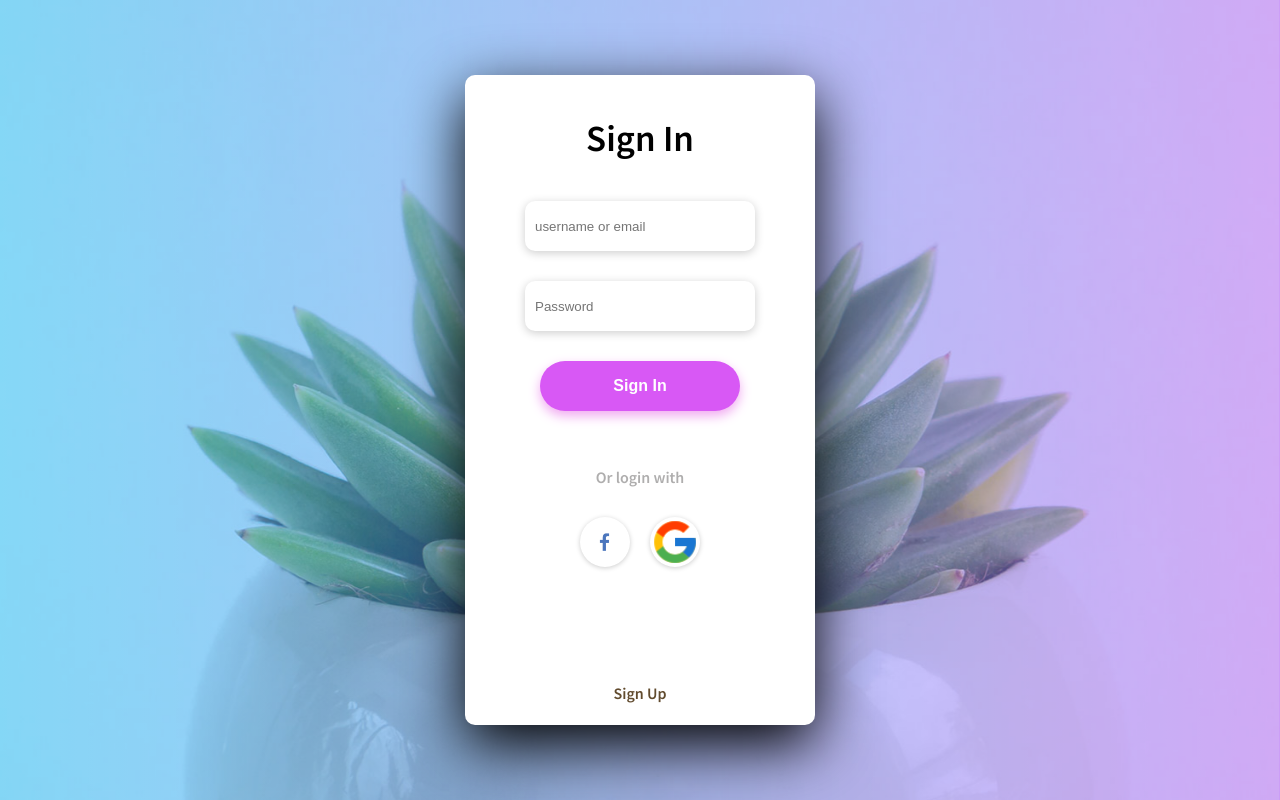
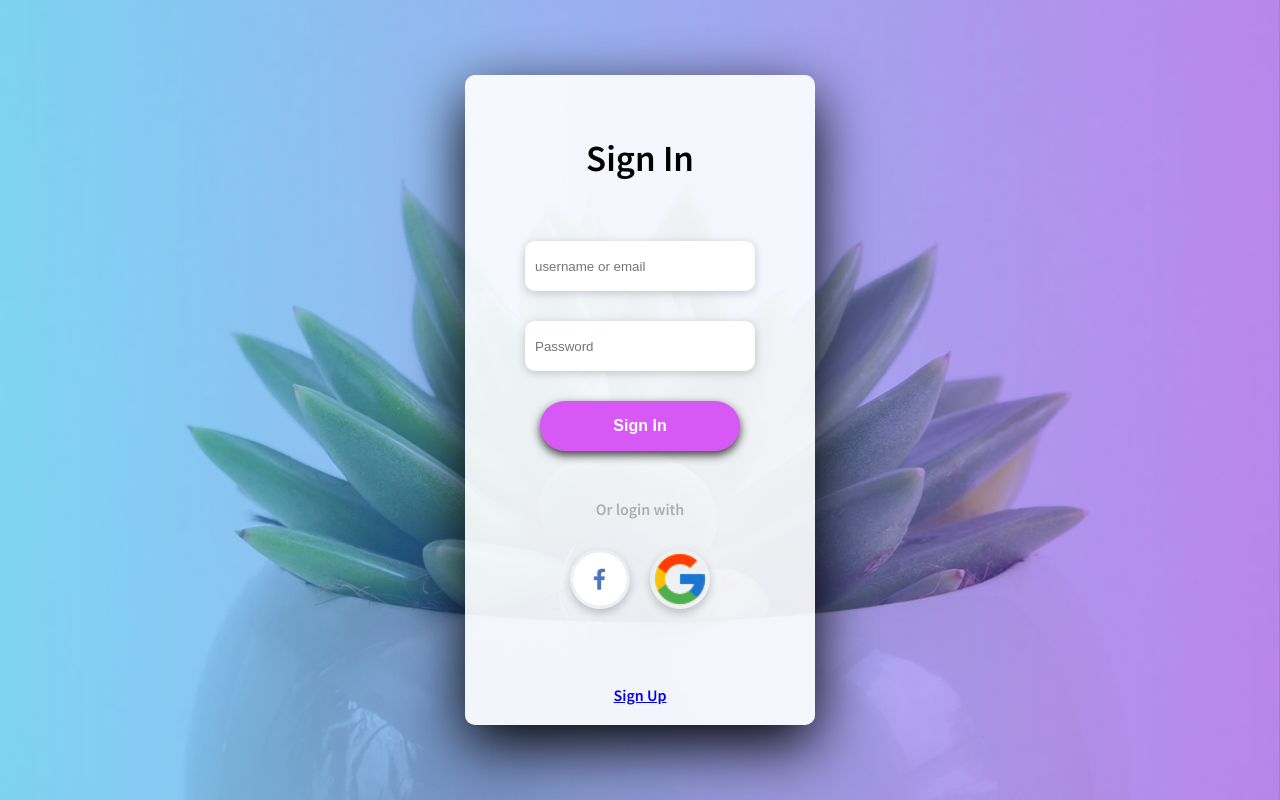
Before and after one commit to Mindenry/Login, a plain HTML site: page index.html in a window 1280 px wide. Drawn offline with Linux system fonts and the light colour scheme.

Commit message:
Update style.css

```diff
--- a/style.css
+++ b/style.css
@@ -13,7 +13,7 @@ body {
     min-height: 100vh;
     font-family: myFont, Helvetica, sans-serif;
     position: relative;
-    background: linear-gradient(to right, rgb(39, 197, 255), rgb(188, 108, 253)),
+    background: linear-gradient(to right, rgb(26, 190, 249), rgb(143, 36, 231)),
         url(./bg-01.jpg) no-repeat center center fixed;
     background-size: cover;
 }
@@ -34,7 +34,7 @@ body::before {
 .main {
     width: 350px;
     height: 650px;
-    background: rgb(255, 255, 255);
+    background: rgba(255, 255, 255, 0.903);
     overflow: hidden;
     border-radius: 10px;
     box-shadow: 0 20px 60px #000;
@@ -57,7 +57,7 @@ label {
     font-size: 2.3em;
     justify-content: center;
     display: flex;
-    margin: 40px;
+    margin: 60px;
     font-weight: bold;
     cursor: pointer;
     transition: .5s ease-in-out;
@@ -100,26 +100,21 @@ button:hover {
 }
 
 .signup  {
-    margin-top: 7rem;
+    margin-top: 4.5rem;
     color: rgb(97, 75, 46);
-}
-
-.signup a {
-    text-decoration: none;
-    color: rgb(97, 75, 46); /* สีของลิงก์ */
 }
 
 button {
     height: 50px;
     width: 200px;
     border-radius: 30px;
-    box-shadow: 0 5px 12px rgb(241, 169, 241);
+    box-shadow: 0 4px 10px rgb(57, 57, 57);
 }
 
 p {
     color: rgb(175, 174, 174);
     text-align: center;
-    margin-top: 3.5rem;
+    margin-top: 3rem;
 }
 
 .container {
@@ -130,10 +125,10 @@ p {
 }
 
 .container a img {
-    height: 50px;
-    width: 50px;
+    height: 60px;
+    width: 60px;
     margin: 0 10px;
+    box-shadow: 0 4px 8px rgba(0, 0, 0, 0.2);
     border-radius: 100%;
-    box-shadow: 0 1px 5px rgba(0, 0, 0, 0.2);
     padding: 0;
 }
```
